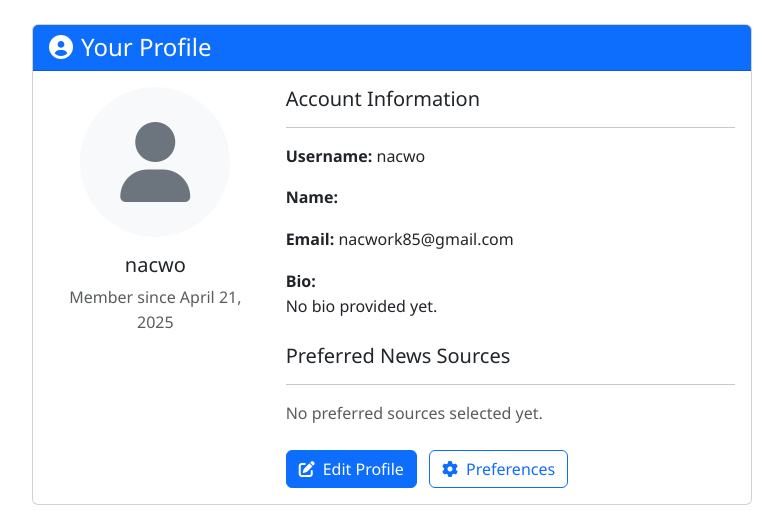
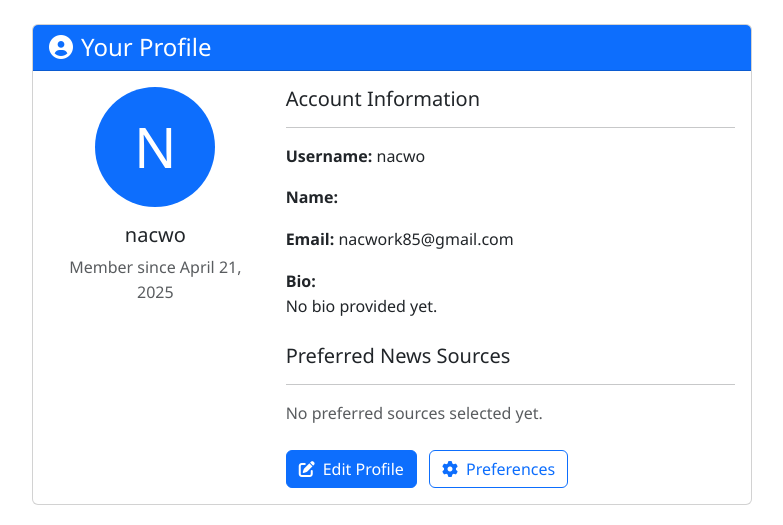
Before and after one commit to NacirChahine/news-ai-advance, a Django app: page /accounts/profile/ in a window 1280 px wide. Shown: the part 58-583 px from the top of the page, without its empty margins (248-1031 px from the left). Run offline with Django 5.2, Linux system fonts and the light colour scheme; a user stored in the database is signed in; data comes from the database, SQL or seed files in the repository.

Commit message:
fix profile picture profile page

```diff
--- a/accounts/templates/accounts/profile.html
+++ b/accounts/templates/accounts/profile.html
@@ -17,11 +17,11 @@
                             {% if profile.profile_picture %}
                                 <img src="{{ profile.profile_picture.url }}" alt="{{ user.username }}" class="img-fluid rounded-circle mb-3" style="max-width: 150px;">
                             {% else %}
-                                <div class="bg-light rounded-circle d-inline-flex justify-content-center align-items-center mb-3" style="width: 150px; height: 150px;">
-                                    <i class="fas fa-user fa-5x text-secondary"></i>
+                                <div class="rounded-circle bg-primary d-flex align-items-center justify-content-center mx-auto" style="width: 120px; height: 120px;">
+                                    <span class="display-4 text-white">{{ user.username.0|upper }}</span>
                                 </div>
                             {% endif %}
-                            <h5>{{ user.username }}</h5>
+                            <h5 class="mt-3">{{ user.username }}</h5>
                             <p class="text-muted">Member since {{ user.date_joined|date:"F d, Y" }}</p>
                         </div>
                         <div class="col-md-8">
```
